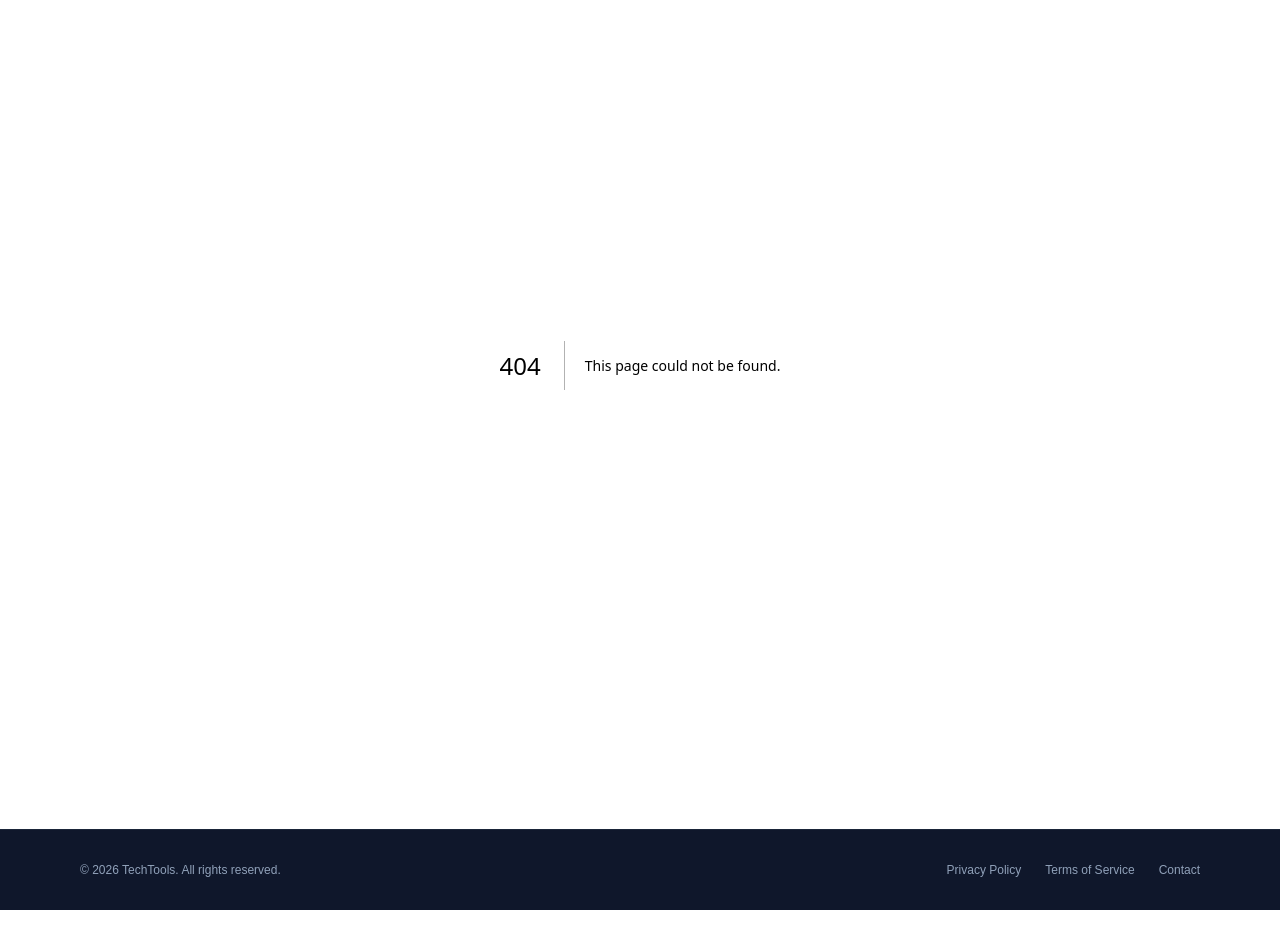
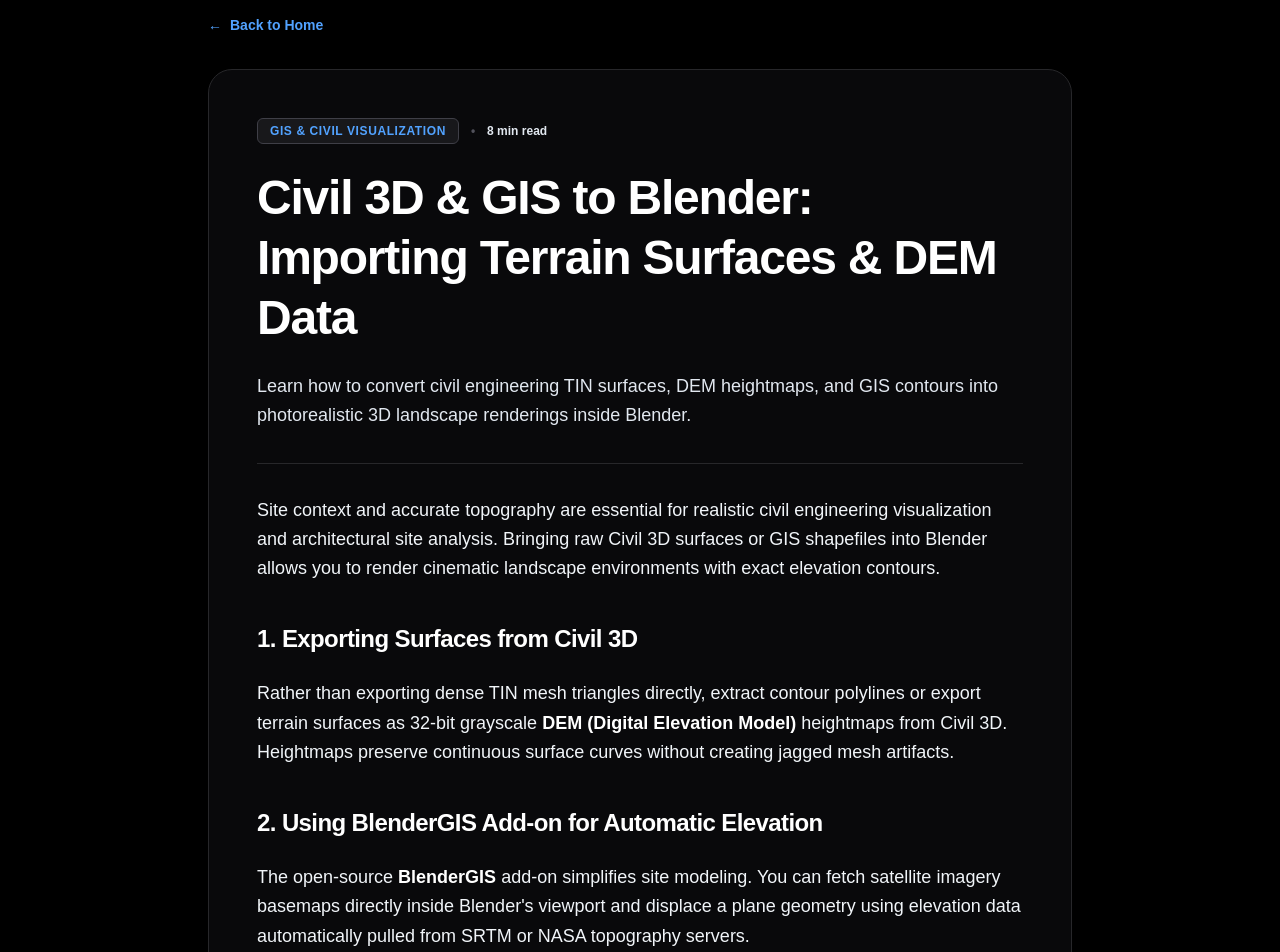
Before and after one commit to serdarozden/my-tools-site, a Next.js app: page /civil-3d-gis-to-blender-terrain-guide in a window 1280 px wide. Before the commit this address had no page. Shown: the part 100-1052 px from the top of the page. Before the commit the page ends 1010 px from the top, so only its background shows below. Built offline with nearby package versions, Linux system fonts and the light colour scheme.

Commit message:
Add guides for 3D Photogrammetry scan optimization and Civil 3D terrain workflow in Blender

```diff
--- /dev/null
+++ b/src/app/civil-3d-gis-to-blender-terrain-guide/page.js
@@ -0,0 +1,76 @@
+import Link from 'next/link';
+
+export const metadata = {
+  title: 'Civil 3D & GIS to Blender Terrain Guide: DEM & Heightmaps | serdarozden.com',
+  description: 'How to import Civil 3D surfaces and GIS topographical data into Blender. Create accurate 3D site terrains using DEM heightmaps and satellite imagery.',
+};
+
+export default function ArticlePage() {
+  return (
+    <div className="bg-black min-h-screen text-slate-100">
+      <main className="max-w-4xl mx-auto px-4 py-12">
+
+        {/* Geri Dönüş Linki */}
+        <nav className="mb-8">
+          <Link
+            href="/"
+            className="inline-flex items-center gap-2 text-sm font-bold text-blue-400 hover:text-blue-300 transition-colors"
+          >
+            <span>&larr;</span> Back to Home
+          </Link>
+        </nav>
+
+        <article className="bg-zinc-950 border border-zinc-800 rounded-3xl p-8 sm:p-12 shadow-2xl">
+
+          {/* Kategori ve Okuma Süresi */}
+          <div className="flex items-center gap-3 text-xs font-bold text-blue-400 mb-6">
+            <span className="bg-zinc-900 border border-zinc-700 px-3 py-1 rounded-md uppercase tracking-wider">
+              GIS & Civil Visualization
+            </span>
+            <span className="text-zinc-600">•</span>
+            <span className="text-slate-200 font-semibold">8 min read</span>
+          </div>
+
+          {/* SEO Dostu H1 Başlık */}
+          <h1 className="text-3xl sm:text-5xl font-black text-white mb-6 leading-tight tracking-tight">
+            Civil 3D & GIS to Blender: Importing Terrain Surfaces & DEM Data
+          </h1>
+
+          {/* Özet */}
+          <p className="text-lg text-slate-200 leading-relaxed border-b border-zinc-800 pb-8 mb-8 font-medium">
+            Learn how to convert civil engineering TIN surfaces, DEM heightmaps, and GIS contours into photorealistic 3D landscape renderings inside Blender.
+          </p>
+
+          {/* İçerik */}
+          <div className="space-y-6 text-slate-100 leading-relaxed text-base sm:text-lg">
+            <p>
+              Site context and accurate topography are essential for realistic civil engineering visualization and architectural site analysis. Bringing raw Civil 3D surfaces or GIS shapefiles into Blender allows you to render cinematic landscape environments with exact elevation contours.
+            </p>
+
+            <h2 className="text-2xl font-extrabold text-white pt-4 tracking-tight">
+              1. Exporting Surfaces from Civil 3D
+            </h2>
+            <p>
+              Rather than exporting dense TIN mesh triangles directly, extract contour polylines or export terrain surfaces as 32-bit grayscale <strong className="text-white">DEM (Digital Elevation Model)</strong> heightmaps from Civil 3D. Heightmaps preserve continuous surface curves without creating jagged mesh artifacts.
+            </p>
+
+            <h2 className="text-2xl font-extrabold text-white pt-4 tracking-tight">
+              2. Using BlenderGIS Add-on for Automatic Elevation
+            </h2>
+            <p>
+              The open-source <strong className="text-white">BlenderGIS</strong> add-on simplifies site modeling. You can fetch satellite imagery basemaps directly inside Blender's viewport and displace a plane geometry using elevation data automatically pulled from SRTM or NASA topography servers.
+            </p>
+
+            <h2 className="text-2xl font-extrabold text-white pt-4 tracking-tight">
+              3. Matching True Scale & Coordinate Systems
+            </h2>
+            <p>
+              Geographic spatial data uses UTM or State Plane coordinates, placing assets far from Blender's origin point. Always set a local origin anchor point when exporting CAD terrain data to prevent precision floating-point rendering bugs inside Cycles or Eevee.
+            </p>
+          </div>
+
+        </article>
+      </main>
+    </div>
+  );
+}
--- /dev/null
+++ b/src/app/photogrammetry-3d-scan-to-blender-guide/page.js
@@ -0,0 +1,76 @@
+import Link from 'next/link';
+
+export const metadata = {
+  title: 'Photogrammetry & 3D Scan to Blender Guide: Clean Meshes & Retopology | serdarozden.com',
+  description: 'How to clean up raw 3D scans and photogrammetry models in Blender. Fix heavy polycounts, bake high-poly details to low-poly meshes, and optimize CAD workflows.',
+};
+
+export default function ArticlePage() {
+  return (
+    <div className="bg-black min-h-screen text-slate-100">
+      <main className="max-w-4xl mx-auto px-4 py-12">
+
+        {/* Geri Dönüş Linki */}
+        <nav className="mb-8">
+          <Link
+            href="/"
+            className="inline-flex items-center gap-2 text-sm font-bold text-blue-400 hover:text-blue-300 transition-colors"
+          >
+            <span>&larr;</span> Back to Home
+          </Link>
+        </nav>
+
+        <article className="bg-zinc-950 border border-zinc-800 rounded-3xl p-8 sm:p-12 shadow-2xl">
+
+          {/* Kategori ve Okuma Süresi */}
+          <div className="flex items-center gap-3 text-xs font-bold text-blue-400 mb-6">
+            <span className="bg-zinc-900 border border-zinc-700 px-3 py-1 rounded-md uppercase tracking-wider">
+              3D Scanning & Retopology
+            </span>
+            <span className="text-zinc-600">•</span>
+            <span className="text-slate-200 font-semibold">7 min read</span>
+          </div>
+
+          {/* SEO Dostu H1 Başlık */}
+          <h1 className="text-3xl sm:text-5xl font-black text-white mb-6 leading-tight tracking-tight">
+            3D Scan & Photogrammetry to Blender: Mesh Optimization & Retopology
+          </h1>
+
+          {/* Özet */}
+          <p className="text-lg text-slate-200 leading-relaxed border-b border-zinc-800 pb-8 mb-8 font-medium">
+            Master the pipeline for taking raw, dense point clouds and photogrammetry 3D scans from Polycam or RealityCapture into clean, production-ready Blender meshes.
+          </p>
+
+          {/* İçerik */}
+          <div className="space-y-6 text-slate-100 leading-relaxed text-base sm:text-lg">
+            <p>
+              Photogrammetry and mobile LiDAR scanning have made capturing real-world assets effortless. However, raw 3D scans typically arrive with millions of messy, non-manifold triangles, uneven texture atlases, and severe performance overhead.
+            </p>
+
+            <h2 className="text-2xl font-extrabold text-white pt-4 tracking-tight">
+              1. Decimation vs. Manual Retopology
+            </h2>
+            <p>
+              For static background props, applying Blender's <strong className="text-white">Decimate Modifier</strong> in Planar or Un-subdivide mode can quickly reduce polycount by 80% without losing visual form. However, for hero assets or dynamic game objects, manual retopology using snap tools or quad-remeshing plugins provides clean edge loops and optimized topology.
+            </p>
+
+            <h2 className="text-2xl font-extrabold text-white pt-4 tracking-tight">
+              2. Baking Normal Maps from High-Poly Scans
+            </h2>
+            <p>
+              Preserve fine surface micro-details without keeping millions of polygons. Position your low-poly retopologized mesh over the original high-poly 3D scan, unwrap UVs, and use Cycles' <code className="bg-zinc-900 border border-zinc-800 px-2 py-0.5 rounded text-blue-400 font-mono text-sm">Bake Selected to Active</code> feature to transfer high-resolution detail into a lightweight Normal Map.
+            </p>
+
+            <h2 className="text-2xl font-extrabold text-white pt-4 tracking-tight">
+              3. Fixing Photogrammetry Lighting Artifacts
+            </h2>
+            <p>
+              Scanned textures often contain baked-in real-world shadows and highlights. Use delighting tools or Blender's Shader Editor to isolate diffuse color maps, balancing light intensity so your asset reacts naturally to dynamic lighting in Unreal Engine or Unity.
+            </p>
+          </div>
+
+        </article>
+      </main>
+    </div>
+  );
+}
--- a/src/data/articles.js
+++ b/src/data/articles.js
@@ -1,5 +1,21 @@
 export const articles = [
  {
+    slug: 'photogrammetry-3d-scan-to-blender-guide',
+    path: '/photogrammetry-3d-scan-to-blender-guide',
+    title: '3D Scan & Photogrammetry to Blender: Mesh Optimization & Retopology',
+    description: 'How to clean up raw 3D scans and photogrammetry models in Blender. Fix heavy polycounts, bake high-poly details to low-poly meshes, and optimize CAD workflows.',
+    category: '3D Scanning & Retopology',
+    readTime: '7 min read'
+  },
+  {
+    slug: 'civil-3d-gis-to-blender-terrain-guide',
+    path: '/civil-3d-gis-to-blender-terrain-guide',
+    title: 'Civil 3D & GIS to Blender: Importing Terrain Surfaces & DEM Data',
+    description: 'How to import Civil 3D surfaces and GIS topographical data into Blender. Create accurate 3D site terrains using DEM heightmaps and satellite imagery.',
+    category: 'GIS & Civil Visualization',
+    readTime: '8 min read'
+  },
+  {
     slug: '3d-file-formats-fbx-obj-gltf-guide',
     path: '/3d-file-formats-fbx-obj-gltf-guide',
     title: 'FBX vs OBJ vs glTF: Choosing the Right 3D File Format',
```
